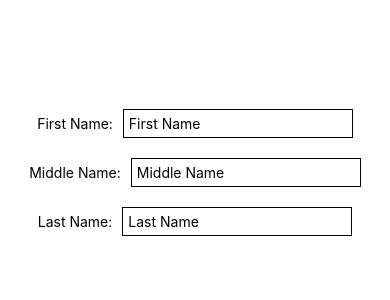
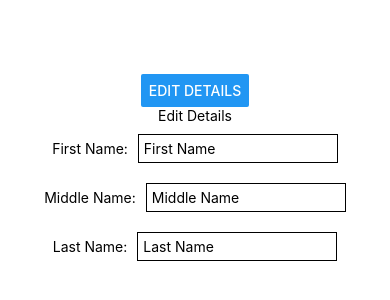
Before and after one commit to justvinny/sdp-team-doctor-hu, a React Native app: screen / in a window 390 px wide. Shown: the part 250-550 px from the top of the page. Built offline with nearby package versions, Linux system fonts and the light colour scheme.

Commit message:
Update StaffProfile.js
Added a button that must be pressed first in order to edit any details.

```diff
--- a/Screens/StaffProfile.js
+++ b/Screens/StaffProfile.js
@@ -1,9 +1,9 @@
 import { StatusBar } from 'expo-status-bar';
 import React, { useState } from 'react';
-import { StyleSheet, Text, TextInput, View } from 'react-native';
+import { Button, Pressable, StyleSheet, Text, TextInput, View } from 'react-native';
 import { SafeAreaProvider } from 'react-native-safe-area-context';
 
-function ProfileInformation({label, placeholder, value, onChangeText})
+function ProfileInformation({label, placeholder, value, onChangeText, editable})
 {
   return (
     <View style={styles.inputView}>
@@ -13,6 +13,7 @@ function ProfileInformation({label, placeholder, value, onChangeText})
         placeholder={placeholder}
         onChangeText={onChangeText}
         style={styles.input}
+        editable={editable}
       />
     </View>
   );
@@ -22,25 +23,39 @@ export default function StaffProfile() {
   const[firstName, setFirstName] = useState('');
   const[middleName, setMiddleName] = useState('');
   const[lastName, setLastName] = useState('');
+  const[enabled, setEnabled] = useState(false);
+
+  function editText() {
+    enabled ? setEnabled(false) : setEnabled(true);
+  }
+
   return (
     <SafeAreaProvider>
         <View style={styles.container}>
           <StatusBar style="auto" />
+
+          <Button title={enabled? "Done" : "Edit Details"} onPress={editText}/>
+          <Pressable onPress={editText}>
+            <Text>{enabled ? "Done" : "Edit Details"}</Text>
+          </Pressable>
           <ProfileInformation
           label="First Name:"
           placeholder="First Name"
           value={firstName}
-          onChangeText={setFirstName}/>
+          onChangeText={setFirstName}
+          editable={enabled}/>
           <ProfileInformation
           label="Middle Name:"
           placeholder="Middle Name"
           value={middleName}
-          onChangeText={setMiddleName}/>
+          onChangeText={setMiddleName}
+          editable={enabled}/>
           <ProfileInformation
           label="Last Name:"
           placeholder="Last Name"
           value={lastName}
-          onChangeText={setLastName}/>
+          onChangeText={setLastName}
+          editable={enabled}/>
         </View>
     </SafeAreaProvider>
     );
@@ -57,9 +72,11 @@ export default function StaffProfile() {
       borderColor: 'black',
       borderWidth: 0.5,
       padding: 5,
+      width: 200,
     },
     text: {
       marginRight: 10,
+      textAlign: 'right',
     },
     inputView: {
       flexDirection: 'row',
```
